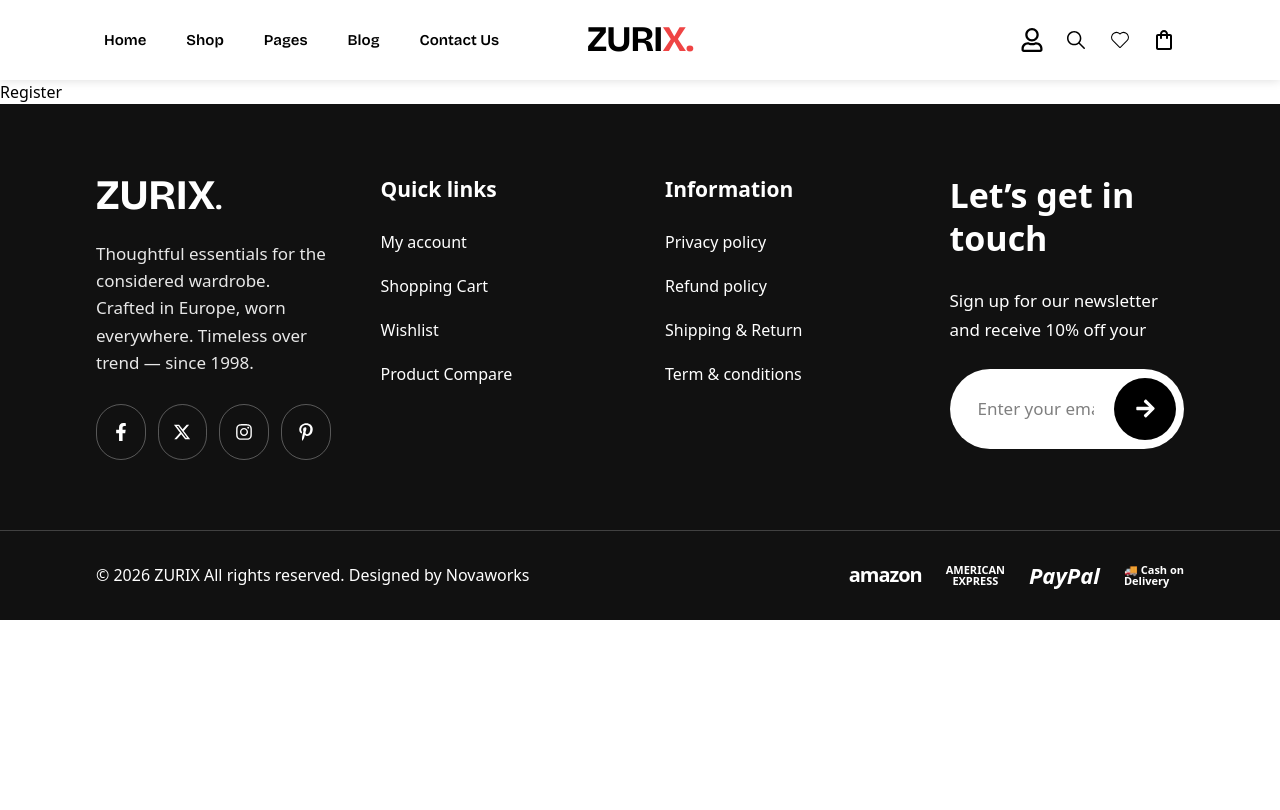
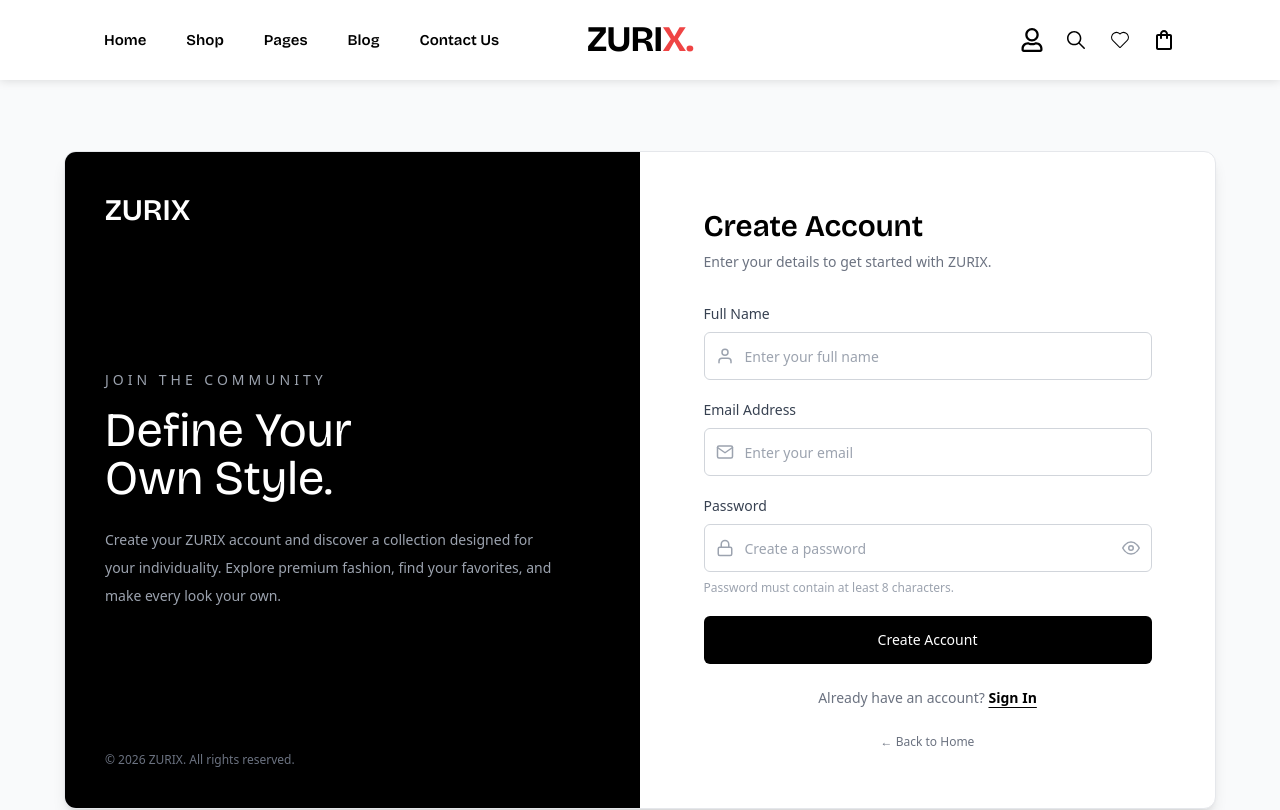
Before and after one commit to prateek205/ZURIX_frontend, a React (Vite) app: page /register in a window 1280 px wide. Shown: the top 810 px of the page. Built offline with nearby package versions, Linux system fonts and the light colour scheme; no server answers.

Commit message:
update authApi.js, register.jsx

```diff
--- a/src/components/Register.jsx
+++ b/src/components/Register.jsx
@@ -1,9 +1,260 @@
-import React from 'react'
+import React, { useState } from "react";
+import { Link, useNavigate } from "react-router-dom";
+import { FiEye, FiEyeOff, FiMail, FiLock, FiUser } from "react-icons/fi";
+import { toast } from "react-toastify";
+import { useRegisterUserMutation } from "../redux/authApi";
 
 const Register = () => {
+  const navigate = useNavigate();
+
+  // REGISTER API
+  const [registerUser, { isLoading }] = useRegisterUserMutation();
+
+  // STATES
+  const [showPassword, setShowPassword] = useState(false);
+
+  const [formData, setFormData] = useState({
+    name: "",
+    email: "",
+    password: "",
+  });
+
+  // INPUT CHANGE
+  const handleChange = (e) => {
+    const { name, value } = e.target;
+
+    setFormData((prev) => ({
+      ...prev,
+      [name]: value,
+    }));
+  };
+
+  // REGISTER SUBMIT
+  const handleSubmit = async (e) => {
+    e.preventDefault();
+
+    try {
+      const payload = {
+        name: formData.name.trim(),
+        email: formData.email.trim().toLowerCase(),
+        password: formData.password,
+      };
+
+      const response = await registerUser(payload).unwrap();
+
+      console.log("REGISTER_RESPONSE:", response);
+
+      toast.success(response?.message || "Account created successfully!");
+
+      // Navigate to login after successful registration
+      navigate("/login");
+    } catch (error) {
+      console.error("REGISTER_ERROR:", error);
+
+      toast.error(
+        error?.data?.message ||
+          error?.error ||
+          "Registration failed. Please try again.",
+      );
+    }
+  };
+
   return (
-    <div>Register</div>
-  )
-}
+    <section className="min-h-screen flex items-center justify-center px-4 py-10 bg-gray-50">
+      <div className="w-full max-w-6xl min-h-[650px] flex flex-col md:flex-row bg-white rounded-xl overflow-hidden shadow-lg border border-gray-200">
+        {/* LEFT SECTION */}
+        <div className="hidden md:flex md:w-1/2 bg-black text-white p-10 flex-col justify-between">
+          <div>
+            <Link to="/" className="inline-block">
+              <h1 className="text-3xl font-semibold font-zurixFont">ZURIX</h1>
+            </Link>
+          </div>
 
-export default Register
+          <div className="max-w-md">
+            <p className="text-sm uppercase tracking-[4px] text-gray-400 mb-4">
+              Join The Community
+            </p>
+
+            <h2 className="text-4xl lg:text-5xl font-zurixFont leading-tight mb-6">
+              Define Your
+              <br />
+              Own Style.
+            </h2>
+
+            <p className="text-gray-400 text-sm leading-7">
+              Create your ZURIX account and discover a collection designed for
+              your individuality. Explore premium fashion, find your favorites,
+              and make every look your own.
+            </p>
+          </div>
+
+          <div>
+            <p className="text-xs text-gray-500">
+              © {new Date().getFullYear()} ZURIX. All rights reserved.
+            </p>
+          </div>
+        </div>
+
+        {/* RIGHT SECTION */}
+        <div className="w-full md:w-1/2 flex items-center justify-center p-6 sm:p-10 lg:p-14">
+          <div className="w-full max-w-md">
+            {/* HEADING */}
+            <div className="mb-8">
+              <h2 className="text-3xl font-semibold font-zurixFont mb-2">
+                Create Account
+              </h2>
+
+              <p className="text-sm text-gray-500">
+                Enter your details to get started with ZURIX.
+              </p>
+            </div>
+
+            {/* REGISTER FORM */}
+            <form onSubmit={handleSubmit} className="space-y-5">
+              {/* FULL NAME */}
+              <div>
+                <label
+                  htmlFor="name"
+                  className="block text-sm font-medium text-gray-700 mb-2"
+                >
+                  Full Name
+                </label>
+
+                <div className="relative">
+                  <FiUser
+                    size={18}
+                    className="absolute left-3 top-1/2 -translate-y-1/2 text-gray-400"
+                  />
+
+                  <input
+                    id="name"
+                    type="text"
+                    name="name"
+                    value={formData.name}
+                    onChange={handleChange}
+                    placeholder="Enter your full name"
+                    autoComplete="name"
+                    required
+                    className="w-full h-12 pl-10 pr-4 border border-gray-300 rounded-md outline-none text-sm focus:border-black transition-colors"
+                  />
+                </div>
+              </div>
+
+              {/* EMAIL */}
+              <div>
+                <label
+                  htmlFor="email"
+                  className="block text-sm font-medium text-gray-700 mb-2"
+                >
+                  Email Address
+                </label>
+
+                <div className="relative">
+                  <FiMail
+                    size={18}
+                    className="absolute left-3 top-1/2 -translate-y-1/2 text-gray-400"
+                  />
+
+                  <input
+                    id="email"
+                    type="email"
+                    name="email"
+                    value={formData.email}
+                    onChange={handleChange}
+                    placeholder="Enter your email"
+                    autoComplete="email"
+                    required
+                    className="w-full h-12 pl-10 pr-4 border border-gray-300 rounded-md outline-none text-sm focus:border-black transition-colors"
+                  />
+                </div>
+              </div>
+
+              {/* PASSWORD */}
+              <div>
+                <label
+                  htmlFor="password"
+                  className="block text-sm font-medium text-gray-700 mb-2"
+                >
+                  Password
+                </label>
+
+                <div className="relative">
+                  <FiLock
+                    size={18}
+                    className="absolute left-3 top-1/2 -translate-y-1/2 text-gray-400"
+                  />
+
+                  <input
+                    id="password"
+                    type={showPassword ? "text" : "password"}
+                    name="password"
+                    value={formData.password}
+                    onChange={handleChange}
+                    placeholder="Create a password"
+                    autoComplete="new-password"
+                    minLength={8}
+                    required
+                    className="w-full h-12 pl-10 pr-11 border border-gray-300 rounded-md outline-none text-sm focus:border-black transition-colors"
+                  />
+
+                  <button
+                    type="button"
+                    onClick={() => setShowPassword((prev) => !prev)}
+                    aria-label={
+                      showPassword ? "Hide password" : "Show password"
+                    }
+                    className="absolute right-3 top-1/2 -translate-y-1/2 text-gray-400 hover:text-black"
+                  >
+                    {showPassword ? (
+                      <FiEyeOff size={18} />
+                    ) : (
+                      <FiEye size={18} />
+                    )}
+                  </button>
+                </div>
+
+                <p className="text-xs text-gray-400 mt-2">
+                  Password must contain at least 8 characters.
+                </p>
+              </div>
+
+              {/* REGISTER BUTTON */}
+              <button
+                type="submit"
+                disabled={isLoading}
+                className="w-full h-12 bg-black text-white rounded-md text-sm font-medium hover:bg-gray-800 transition-colors disabled:opacity-50 disabled:cursor-not-allowed"
+              >
+                {isLoading ? "Creating Account..." : "Create Account"}
+              </button>
+            </form>
+
+            {/* LOGIN LINK */}
+            <div className="mt-6 text-center">
+              <p className="text-sm text-gray-500">
+                Already have an account?{" "}
+                <Link
+                  to="/login"
+                  className="font-semibold text-black underline underline-offset-4 hover:text-gray-600 transition-colors"
+                >
+                  Sign In
+                </Link>
+              </p>
+            </div>
+
+            {/* HOME LINK */}
+            <div className="mt-5 text-center">
+              <Link
+                to="/"
+                className="text-xs text-gray-500 hover:text-black transition-colors"
+              >
+                ← Back to Home
+              </Link>
+            </div>
+          </div>
+        </div>
+      </div>
+    </section>
+  );
+};
+
+export default Register;
--- a/src/redux/authApi.js
+++ b/src/redux/authApi.js
@@ -38,5 +38,9 @@ const authApi = baseApi.injectEndpoints({
   }),
 });
 
-export const { useAddLoginMutation, useGetProfileQuery, useAddLogoutMutation } =
-  authApi;
+export const {
+  useRegisterUserMutation,
+  useAddLoginMutation,
+  useGetProfileQuery,
+  useAddLogoutMutation,
+} = authApi;
```
